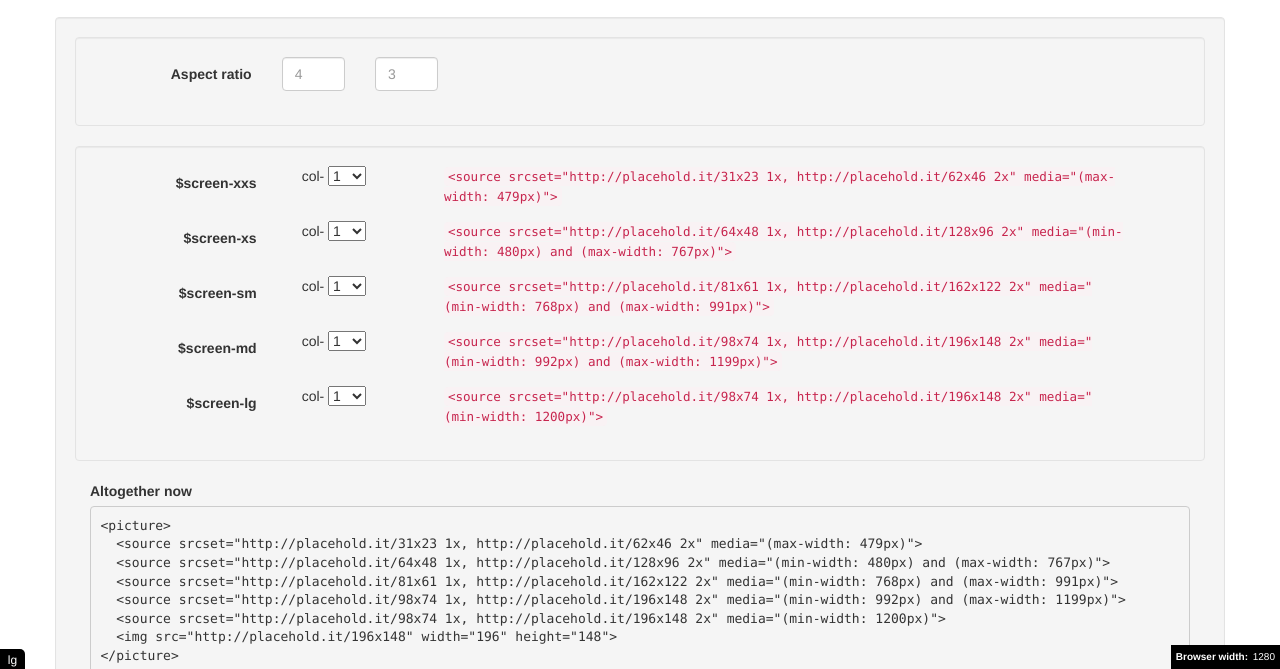
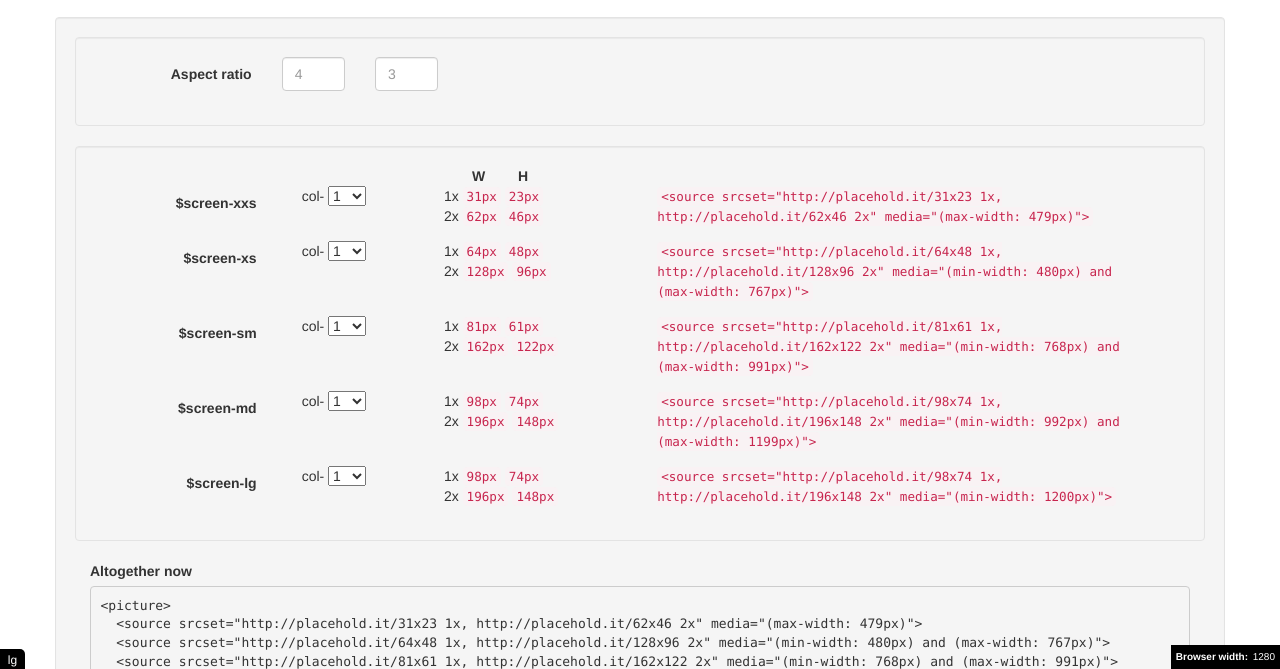
Before and after one commit to kalamuna/bootstrap-picture-srcset-generator, a website: page index.html in a window 1280 px wide. Shown: the part 131-800 px from the top of the page. Drawn offline with Linux system fonts and the light colour scheme.

Commit message:
Adding explicit width and heights to output

```diff
--- a/index.html
+++ b/index.html
@@ -32,6 +32,19 @@
             </div>
           </div>
           <div class="well col-sm-12">
+            <div class=" col-sm-12">
+              <label class="col-sm-2 control-label"></label>
+              <div class="col-sm-10">
+                <div class="col-sm-2">
+                </div>
+                <div class="col-sm-2">
+                  <span class="width-head">W</span><span class="height-head">H</span>
+                </div>
+                <div class="col-sm-8">
+                </div>
+              </div>
+            </div>
+
             <div class="form-group source-item  col-sm-12" data-bs-size="xxs">
               <label class="col-sm-2 control-label">$screen-xxs</label>
               <div class="col-sm-10">
@@ -52,7 +65,19 @@
                     <option>12</option>
                   </select>
                 </div>
-                <div class="col-sm-10">
+                <div class="width-height col-sm-3">
+                  <div class="width-height__1x">
+                    <span>1x</span>
+                    <code class="width"></code>
+                    <code class="height"></code>
+                  </div>
+                  <div class="width-height__2x">
+                    <span>2x</span>
+                    <code class="width"></code>
+                    <code class="height"></code>
+                  </div>
+                </div>
+                <div class="col-sm-7">
                   <code class="source-holder"></code>
                 </div>
               </div>
@@ -78,7 +103,19 @@
                     <option>12</option>
                   </select>
                 </div>
-                <div class="col-sm-10">
+                <div class="width-height col-sm-3">
+                  <div class="width-height__1x">
+                    <span>1x</span>
+                    <code class="width"></code>
+                    <code class="height"></code>
+                  </div>
+                  <div class="width-height__2x">
+                    <span>2x</span>
+                    <code class="width"></code>
+                    <code class="height"></code>
+                  </div>
+                </div>
+                <div class="col-sm-7">
                   <code class="source-holder"></code>
                 </div>
               </div>
@@ -104,7 +141,19 @@
                     <option>12</option>
                   </select>
                 </div>
-                <div class="col-sm-10">
+                <div class="width-height col-sm-3">
+                  <div class="width-height__1x">
+                    <span>1x</span>
+                    <code class="width"></code>
+                    <code class="height"></code>
+                  </div>
+                  <div class="width-height__2x">
+                    <span>2x</span>
+                    <code class="width"></code>
+                    <code class="height"></code>
+                  </div>
+                </div>
+                <div class="col-sm-7">
                   <code class="source-holder"></code>
                 </div>
               </div>
@@ -130,7 +179,19 @@
                     <option>12</option>
                   </select>
                 </div>
-                <div class="col-sm-10">
+                <div class="width-height col-sm-3">
+                  <div class="width-height__1x">
+                    <span>1x</span>
+                    <code class="width"></code>
+                    <code class="height"></code>
+                  </div>
+                  <div class="width-height__2x">
+                    <span>2x</span>
+                    <code class="width"></code>
+                    <code class="height"></code>
+                  </div>
+                </div>
+                <div class="col-sm-7">
                   <code class="source-holder"></code>
                 </div>
               </div>
@@ -156,7 +217,19 @@
                     <option>12</option>
                   </select>
                 </div>
-                <div class="col-sm-10">
+                <div class="width-height col-sm-3">
+                  <div class="width-height__1x">
+                    <span>1x</span>
+                    <code class="width"></code>
+                    <code class="height"></code>
+                  </div>
+                  <div class="width-height__2x">
+                    <span>2x</span>
+                    <code class="width"></code>
+                    <code class="height"></code>
+                  </div>
+                </div>
+                <div class="col-sm-7">
                   <code class="source-holder"></code>
                 </div>
               </div>
--- a/js/scripts.js
+++ b/js/scripts.js
@@ -92,6 +92,24 @@ function init() {
         .text(sourceMarkup)
         .html();
 
+    // Append the width.
+    el
+      .closest('.source-item')
+        .find('.width-height__1x .width')
+          .text(width + 'px')
+        .end()
+        .find('.width-height__2x .width')
+          .text((width * 2) + 'px')
+
+    // Append the height.
+    el
+      .closest('.source-item')
+        .find('.width-height__1x .height')
+          .text(height + 'px')
+        .end()
+        .find('.width-height__2x .height')
+          .text((height * 2) + 'px')
+
     // Also, update the 'all together now' textarea.
     var atn = $('.all-together-now pre'),
         sourceHolders = $('.source-holder'),
--- /dev/null
+++ b/scss/components/_styles.scss
@@ -0,0 +1,10 @@
+.width-head,
+.height-head {
+  display: inline-block;
+  margin-left: 13px;
+  font-weight: bold;
+}
+
+.height-head {
+  margin-left: 33px;
+}
--- a/scss/main.scss
+++ b/scss/main.scss
@@ -2,3 +2,4 @@
 @import "components/browser-width";
 @import "components/breakpoint-indicator";
 @import "components/grid-item";
+@import "components/styles";
```
Also changed, not shown: dist/css/main.css, dist/js/main.js, 1 other file.
